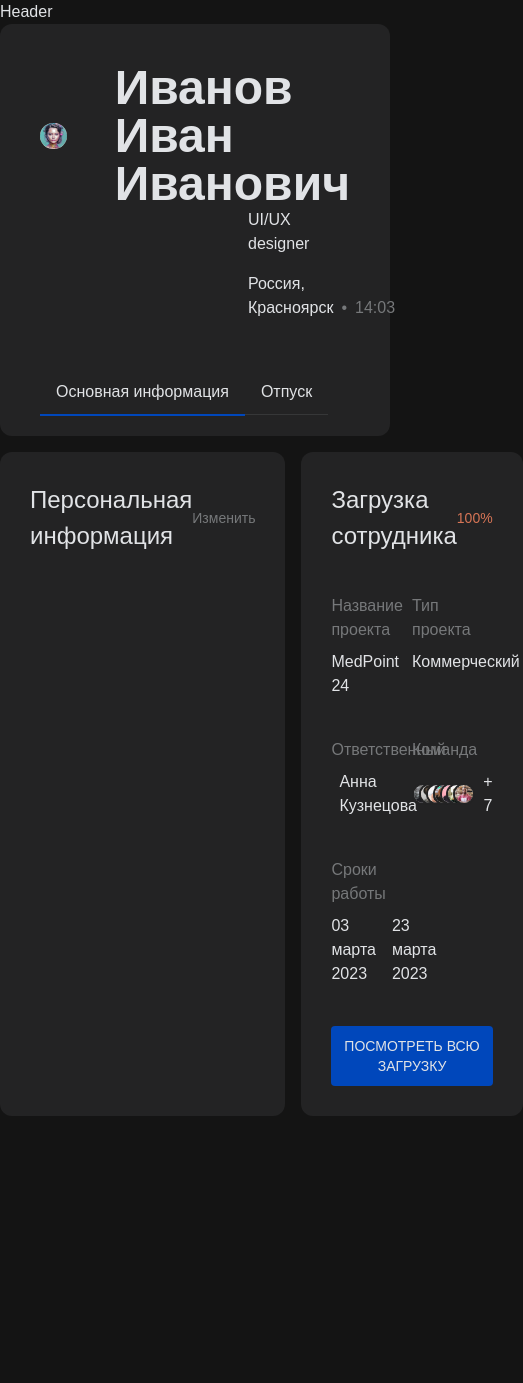
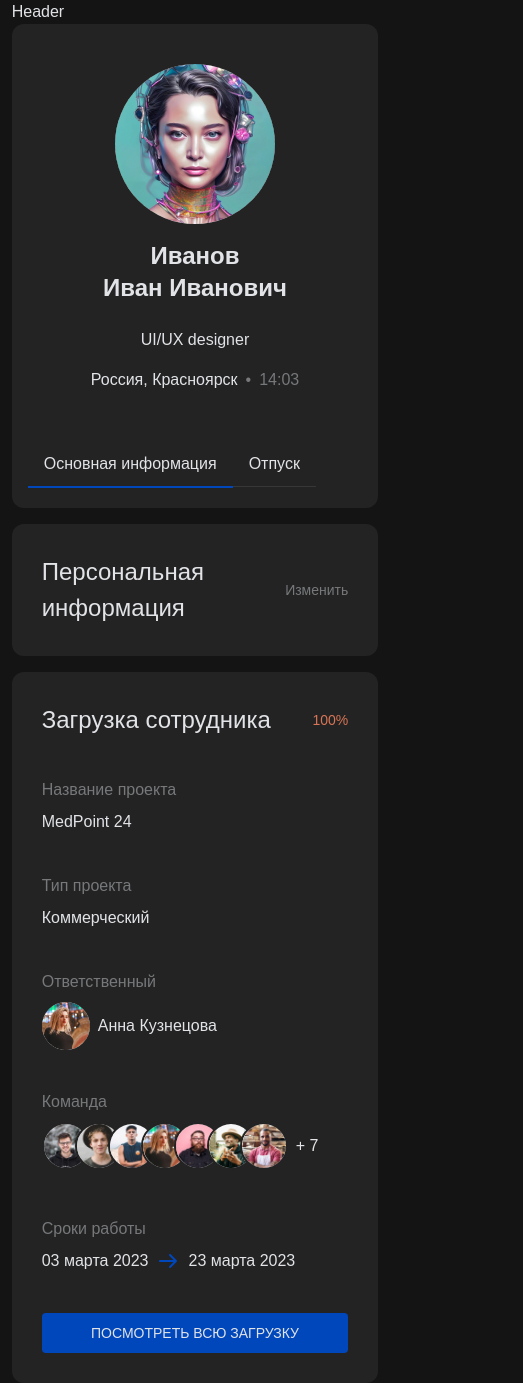
Before and after one commit to reinaka/hometask-aspirity, a Next.js app: page / in a window 390 px wide. Shown: the whole page, 523 px wide, since content can reach past the window. Before the commit the page ends 1116 px from the top, so only its background shows below. Built offline with nearby package versions, Linux system fonts and the light colour scheme.

Commit message:
added some media conditions

```diff
--- a/app/components/Button.tsx
+++ b/app/components/Button.tsx
@@ -1,10 +1,11 @@
 export type ButtonPropsT = {
     text: string,
+    className?: string
 }
 
-export const Button = ({ text } : ButtonPropsT ) => {
+export const Button = ({ text, className } : ButtonPropsT ) => {
     return (
-        <button className="uppercase py-[10px] bg-accent rounded text-sm hover:bg-accent-deep">
+        <button className={`uppercase py-[10px] bg-accent rounded text-sm hover:bg-accent-deep mx-auto w-full ${className || ''}`}>
             {text}
         </button>
     )
--- a/app/components/PersonalInfo.tsx
+++ b/app/components/PersonalInfo.tsx
@@ -6,7 +6,7 @@ export type PersonalInfoPropsT = {
 
 export const PersonalInfo = ( { className } : PersonalInfoPropsT) => {
     return (
-        <InfoBlock className={`p-[30px] max-w-[820px] ${className || ''}`}>
+        <InfoBlock className={`p-[30px] lg:max-w-[820px] lg:w-[55%] ${className || ''}`}>
             <div className="flex flex-row justify-between">
                 <h2 className="blockTitle">Персональная информация</h2>
                 <button className="text-txt-tertiary text-[14px] hover:text-accent">Изменить</button>
--- a/app/components/UserBanner.tsx
+++ b/app/components/UserBanner.tsx
@@ -8,17 +8,17 @@ export type UserBannerPropsT = Pick<UserPropsT, 'userName' | 'avatarSrc' | 'user
 export const UserBanner = (
     { userName, avatarSrc, userRole, userLocation, localTime, children } : UserBannerPropsT) => {
     return (
-        <InfoBlock className="px-10 pt-10 pb-5">
-            <div className="flex flex-col">
-                <div className="flex flex-row gap-12 items-center">
+        <InfoBlock className="px-4 sm:px-10 pt-10 pb-5">
+            <div className="flex flex-col mb-6 sm:mb-0">
+                <div className="flex flex-col sm:flex-row gap-4 sm:gap-12 items-center">
                     <Avatar avatarSrc={avatarSrc} size="big"/>
-                    <h1 className="font-bold text-5xl max-w-[398px] flex flex-col">
-                        <span>{userName.lastName}</span>
+                    <h1 className="font-bold text-2xl sm:text-5xl max-w-[398px] flex flex-col">
+                        <span className="text-center sm:text-left">{userName.lastName}</span>
                         <span>{userName.firstName}</span>
                     </h1>
                 </div>
             </div>
-            <div className="ml-[208px] text-base font-normal flex flex-col gap-4">
+            <div className="sm:ml-[208px] text-base font-normal flex flex-col gap-4 text-center sm:text-left">
                 <p>{userRole}</p>
                 <p>
                     {userLocation}
--- a/app/components/employee-data/EmployeeData.tsx
+++ b/app/components/employee-data/EmployeeData.tsx
@@ -19,29 +19,29 @@ export const EmployeeData = ({ className, project, startDate, endDate } : Employ
     const membersLength = teamMembersData.length;
 
     return (
-        <InfoBlock className="p-[30px] flex flex-col gap-10">
+        <InfoBlock className={`p-[30px] flex flex-col gap-10 lg:max-w-[658px] lg:w-[45%] ${className || ''}`}>
             <div className="flex flex-row justify-between items-center">
                 <h2 className="blockTitle">Загрузка сотрудника</h2>
                 <p className="text-[14px] text-red-dim">100%</p>
             </div>
-            <div className="flex flex-wrap gap-y-10">
+            <div className="flex flex-col sm:flex-row flex-wrap gap-y-10">
                 <SectionBlock
                     title='Название проекта'
-                    className="w-1/2 "
+                    className="sm:w-1/2 "
                 >
                     <p>{project.title}</p>
                 </SectionBlock>
 
                 <SectionBlock
                     title='Тип проекта'
-                    className="w-1/2 "
+                    className="sm:w-1/2 "
                 >
                     <p>{project.type}</p>
                 </SectionBlock>
 
                 <SectionBlock
                     title='Ответственный'
-                    className="w-1/2 "
+                    className="sm:w-1/2 "
                 >
                     <div className="flex flex-row items-center gap-2">
                         <Avatar
@@ -54,7 +54,7 @@ export const EmployeeData = ({ className, project, startDate, endDate } : Employ
 
                 <SectionBlock
                     title='Команда'
-                    className="w-1/2 "
+                    className="w-full sm:w-1/2 lg:w-full 2xl:w-1/2"
                 >
                 {membersLength && (
                     <Dialog>
@@ -85,7 +85,7 @@ export const EmployeeData = ({ className, project, startDate, endDate } : Employ
 
                 <SectionBlock
                     title='Сроки работы'
-                    className="w-1/2 "
+                    className="w-full"
                 >
                     <div className="flex flex-row gap-2">
                         <span>{startDate}</span>
@@ -96,7 +96,7 @@ export const EmployeeData = ({ className, project, startDate, endDate } : Employ
                     </div>
                 </SectionBlock>
             </div>
-            <Button text="Посмотреть всю загрузку" />
+            <Button text="Посмотреть всю загрузку" className="max-w-[598px]"/>
         </InfoBlock>
     )
 }
--- a/app/layout.tsx
+++ b/app/layout.tsx
@@ -19,7 +19,7 @@ export default function RootLayout({
 }>) {
   return (
     <html lang="en">
-      <body className="max-w-[1494px] mx-auto">
+      <body className="w-[94%] max-w-[1494px] mx-auto">
         <header>
           Header
         </header>
--- a/app/page.tsx
+++ b/app/page.tsx
@@ -26,10 +26,9 @@ export default function Home() {
           </TabsList>
         </UserBanner>
         <div className="mt-4">
-          <TabsContent value="generalInfo" className="flex flex-row gap-4 w-full">
-            <PersonalInfo className="grow"/>
+          <TabsContent value="generalInfo" className="flex flex-col lg:flex-row gap-4 w-full">
+            <PersonalInfo />
             <EmployeeData
-              className="w-[658px]"
               project={currentUserData.project}
               startDate={currentUserData.startDate}
               endDate={currentUserData.endDate}
```
